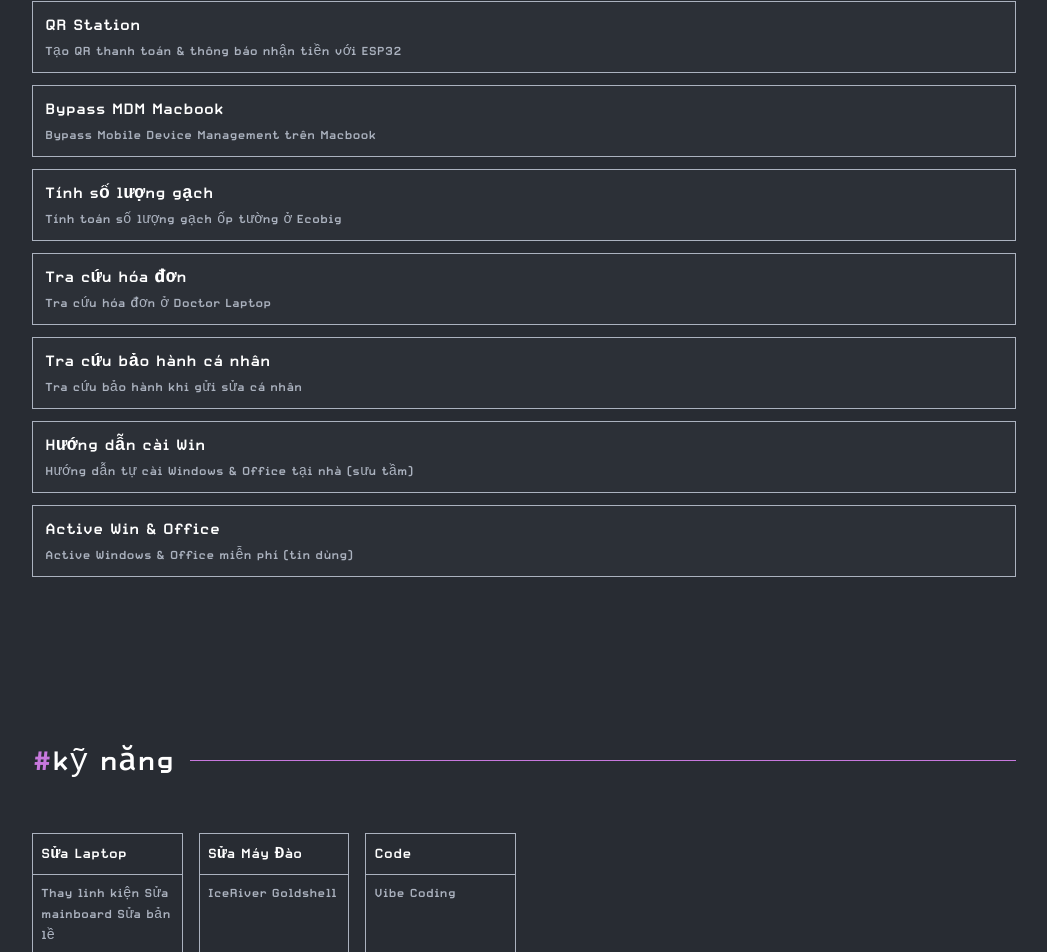
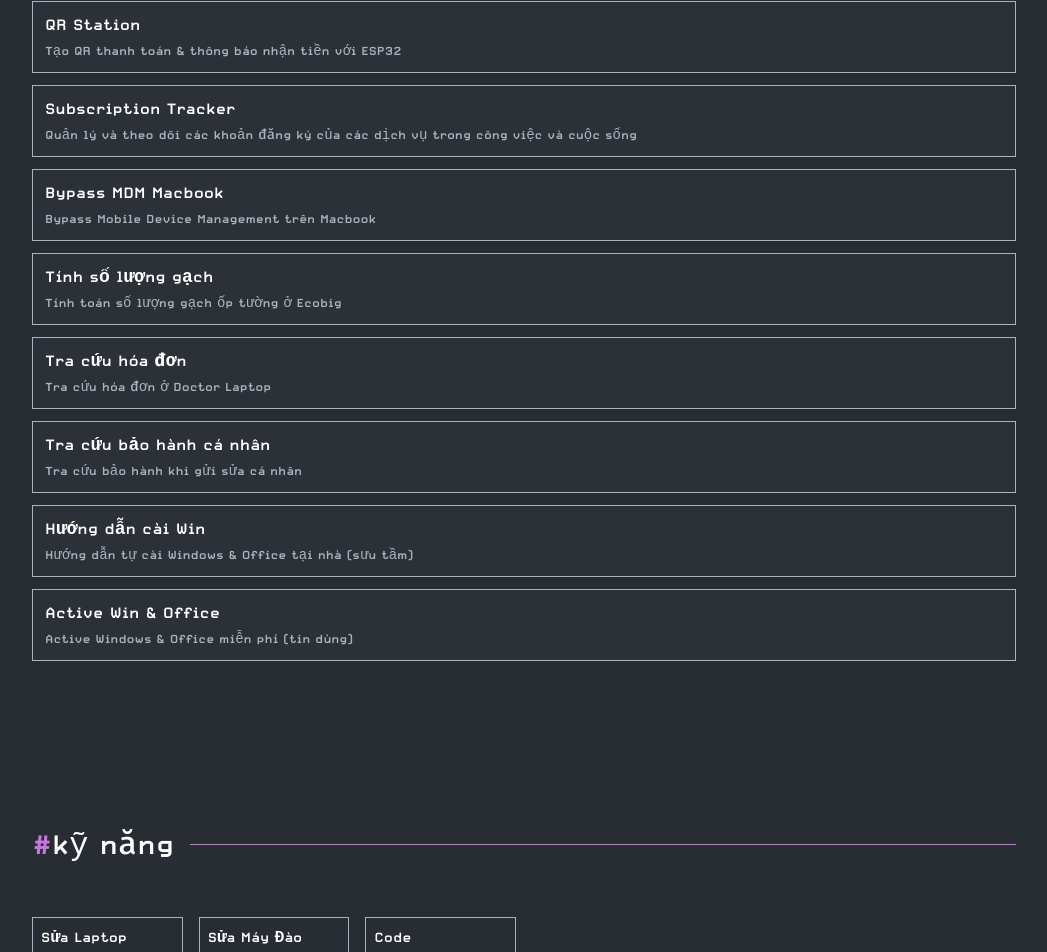
Before and after one commit to mhqb365/mhqb365, a Vue app: page / in a window 1280 px wide. Shown: the part 1060-2012 px from the top of the page, without its empty margins (146-1193 px from the left). Built offline with nearby package versions, Linux system fonts and the light colour scheme.

Commit message:
Change repo

```diff
--- a/src/components/Footer.vue
+++ b/src/components/Footer.vue
@@ -57,7 +57,6 @@
 <script setup>
 import { Github, Youtube } from "lucide-vue-next";
 import TikTokIcon from "./TikTokIcon.vue";
-import { RouterLink } from "vue-router";
 import { computed } from "vue";
 import { useLang } from "../composables/useLang";
 
@@ -73,8 +72,8 @@ const copy = {
   privacy: { vi: "Quyền riêng tư", en: "Privacy policy" },
   terms: { vi: "Điều khoản dịch vụ", en: "Terms of service" },
   copyright: {
-    vi: "© 2026. Làm bởi Antigravity & tui. Mẫu bởi EliasDevis",
-    en: "© 2026. Made by Antigravity & me. Template by EliasDevis",
+    vi: "© 2026. Tạo bởi Antigravity & tui. Mẫu bởi EliasDevis",
+    en: "© 2026. Created by Antigravity & me. Template by EliasDevis",
   },
 };
 
--- a/src/views/Home.vue
+++ b/src/views/Home.vue
@@ -194,6 +194,16 @@ const projects = [
   },
   {
     id: 5,
+    title: { vi: "Subscription Tracker", en: "Subscription Tracker" },
+    description: {
+      vi: "Quản lý và theo dõi các khoản đăng ký của các dịch vụ trong công việc và cuộc sống",
+      en: "Manage and track your subscriptions in work and life",
+    },
+    tech: ["VueJS"],
+    liveUrl: "https://github.com/mhqb365/subscription-tracker",
+  },
+  {
+    id: 6,
     title: { vi: "Bypass MDM Macbook", en: "Bypass MDM Macbook" },
     description: {
       vi: "Bypass Mobile Device Management trên Macbook",
@@ -203,7 +213,7 @@ const projects = [
     liveUrl: "https://j2c.cc/mdm",
   },
   {
-    id: 6,
+    id: 7,
     title: { vi: "Tính số lượng gạch", en: "Tile calculator" },
     description: {
       vi: "Tính toán số lượng gạch ốp tường ở Ecobig",
@@ -214,7 +224,7 @@ const projects = [
       "https://chromewebstore.google.com/detail/t%C3%ADnh-s%E1%BB%91-l%C6%B0%E1%BB%A3ng-g%E1%BA%A1ch/epfghdhidlpeeiajpgnemcobjalodfal",
   },
   {
-    id: 7,
+    id: 8,
     title: { vi: "Tra cứu hóa đơn", en: "Invoice lookup" },
     description: {
       vi: "Tra cứu hóa đơn ở Doctor Laptop",
@@ -225,7 +235,7 @@ const projects = [
       "https://chromewebstore.google.com/detail/tra-c%E1%BB%A9u-h%C3%B3a-%C4%91%C6%A1n-doctor-la/mjjboplmkbjegcfcdglkadcpeibfdhmb",
   },
   {
-    id: 8,
+    id: 9,
     title: { vi: "Tra cứu bảo hành cá nhân", en: "Warranty lookup" },
     description: {
       vi: "Tra cứu bảo hành khi gửi sửa cá nhân",
@@ -235,7 +245,7 @@ const projects = [
     liveUrl: "https://repair.mhqb365.com",
   },
   {
-    id: 9,
+    id: 10,
     title: { vi: "Hướng dẫn cài Win", en: "Windows install guide" },
     description: {
       vi: "Hướng dẫn tự cài Windows & Office tại nhà (sưu tầm)",
@@ -245,7 +255,7 @@ const projects = [
     liveUrl: "https://tranphu.gitbook.io/setup",
   },
   {
-    id: 10,
+    id: 11,
     title: { vi: "Active Win & Office", en: "Activate Windows & Office" },
     description: {
       vi: "Active Windows & Office miễn phí (tin dùng)",
@@ -288,8 +298,8 @@ const skillsSource = [
   {
     category: { vi: "Sửa Laptop", en: "Laptop Repair" },
     items: [
-      { vi: "Thay linh kiện", en: "Parts replacement" },
       { vi: "Sửa mainboard", en: "Mainboard repair" },
+      { vi: "Thay thế linh kiện", en: "Parts replacement" },
       { vi: "Sửa bản lề", en: "Hinge repair" },
     ],
   },
--- a/src/views/Privacy.vue
+++ b/src/views/Privacy.vue
@@ -163,9 +163,9 @@
             <article class="card border-box">
               <h2>Phạm vi & Vai trò</h2>
               <p>
-                mhqb365.com (“chúng tôi”) là đơn vị kiểm soát dữ liệu cá nhân
-                thu thập qua trang web và Google OAuth. Nhà cung cấp dịch vụ xử
-                lý dữ liệu thay chúng tôi theo hợp đồng.
+                mhqb365.com là đơn vị kiểm soát dữ liệu cá nhân thu thập qua
+                trang web và Google OAuth. Nhà cung cấp dịch vụ xử lý dữ liệu
+                thay chúng tôi theo hợp đồng.
               </p>
             </article>
             <article class="card border-box">
@@ -295,7 +295,7 @@
 <script setup>
 import { useLang } from "../composables/useLang";
 
-const { lang, setLang } = useLang();
+const { lang } = useLang();
 </script>
 
 <style scoped>
--- a/src/views/Terms.vue
+++ b/src/views/Terms.vue
@@ -15,14 +15,6 @@
               2026</span
             >
           </p>
-          <div class="lang-toggle">
-            <button :class="{ active: lang === 'en' }" @click="setLang('en')">
-              English
-            </button>
-            <button :class="{ active: lang === 'vi' }" @click="setLang('vi')">
-              Tiếng Việt
-            </button>
-          </div>
           <div class="lead-card border-box">
             <p class="lang lang-en">
               By using mhqb365.com you agree to these Terms and the Privacy
```
Also changed, not shown: 11 other files (tests, documents, lock files or other folders).
